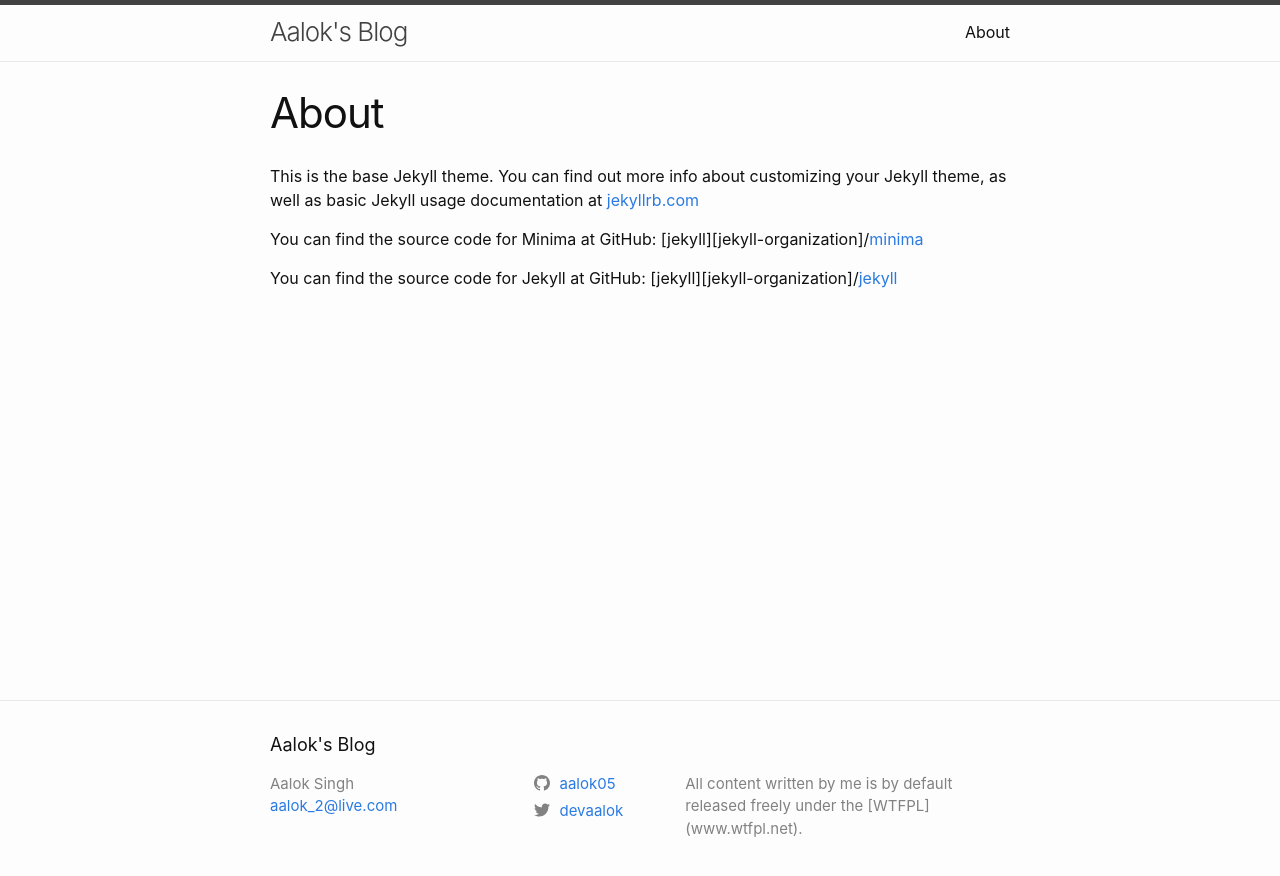
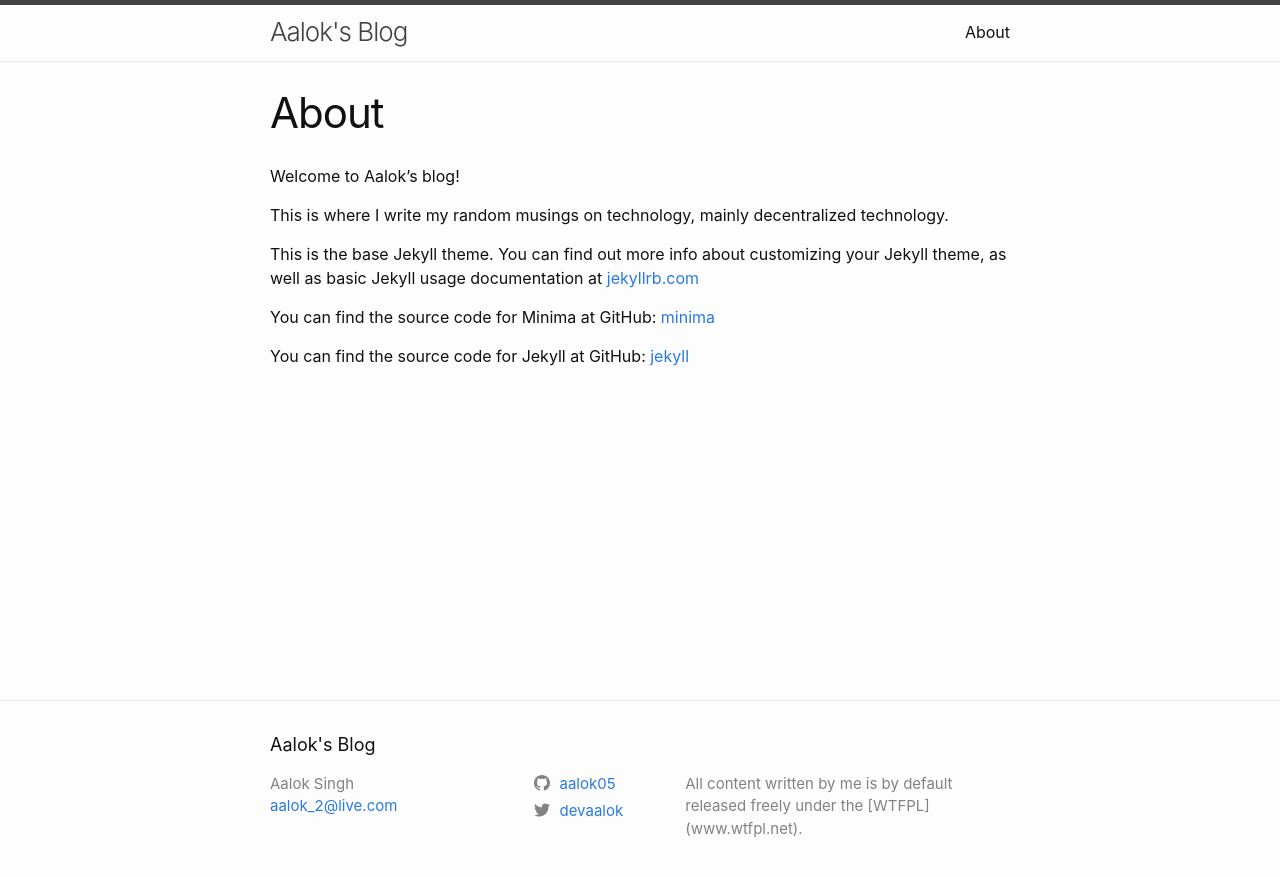
Before and after one commit to aalok05/aalok05.github.io, a Jekyll site: the page built from about.md, in a window 1280 px wide. Shown: the top 876 px of the page. Built offline with Jekyll 4.4.1, drawn with Linux system fonts in a browser that asks for light colours.

Commit message:
changed about

```diff
--- a/about.md
+++ b/about.md
@@ -4,10 +4,12 @@ title: About
 permalink: /about/
 ---
 
+Welcome to Aalok's blog!
+
+This is where I write my random musings on technology, mainly decentralized technology.
+
 This is the base Jekyll theme. You can find out more info about customizing your Jekyll theme, as well as basic Jekyll usage documentation at [jekyllrb.com](https://jekyllrb.com/)
 
-You can find the source code for Minima at GitHub:
-[jekyll][jekyll-organization]/[minima](https://github.com/jekyll/minima)
+You can find the source code for Minima at GitHub: [minima](https://github.com/jekyll/minima)
 
-You can find the source code for Jekyll at GitHub:
-[jekyll][jekyll-organization]/[jekyll](https://github.com/jekyll/jekyll)
+You can find the source code for Jekyll at GitHub: [jekyll](https://github.com/jekyll/jekyll)
```
